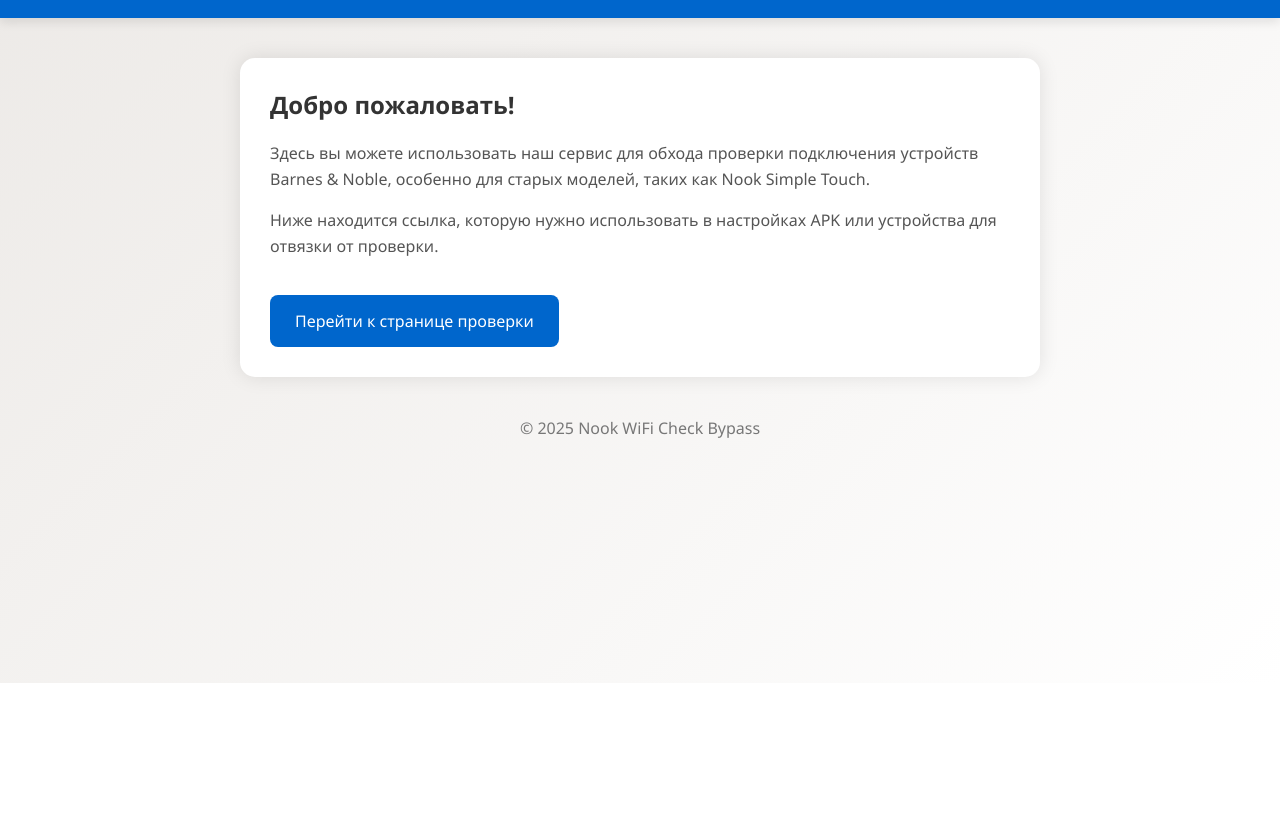
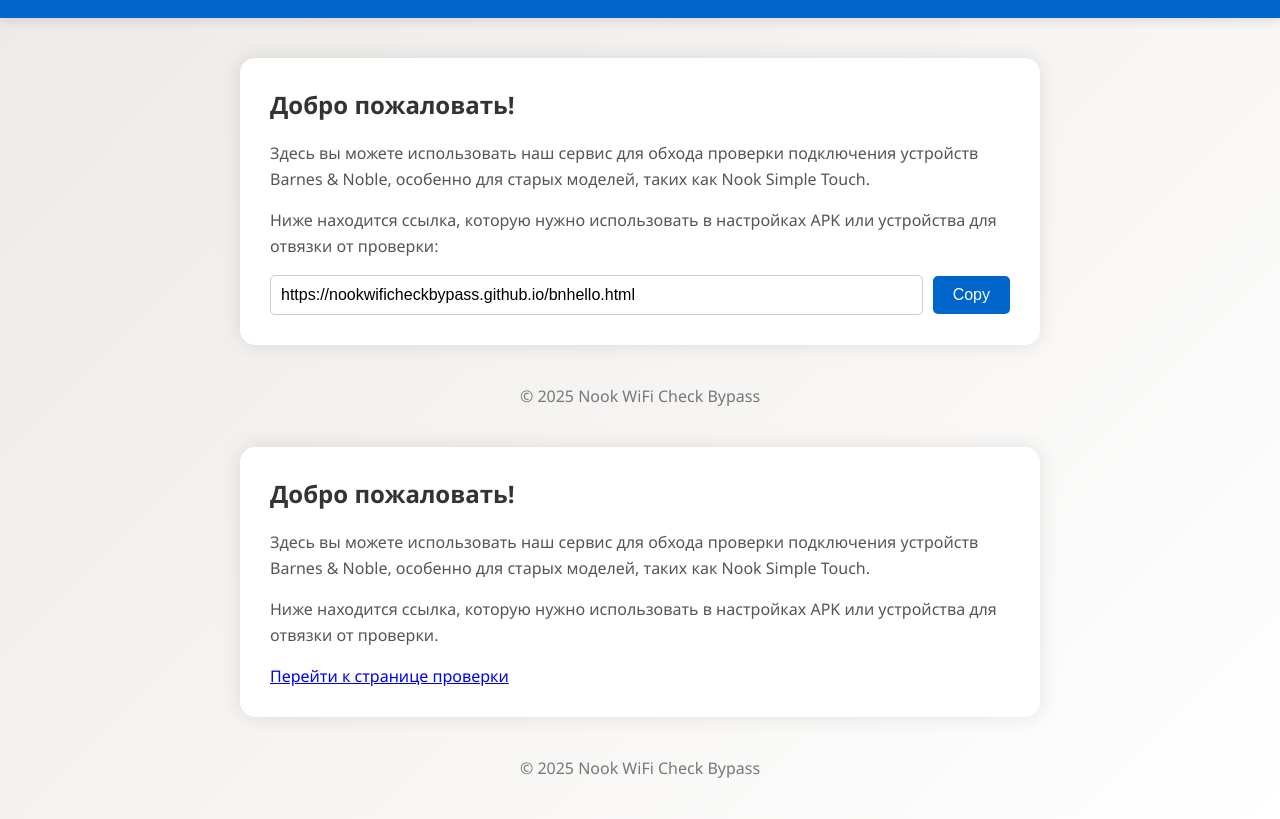
Before and after one commit to EssentialEnthusiasticTeam/essentialtest.github.io, a plain HTML site: page index.html in a window 1280 px wide. Shown: the part 117-936 px from the top of the page. Before the commit the page ends 800 px from the top, so only its background shows below. Drawn offline with Linux system fonts and the light colour scheme.

Commit message:
Update index.html

```diff
--- a/index.html
+++ b/index.html
@@ -47,18 +47,33 @@
             line-height: 1.6;
         }
 
-        .btn {
-            display: inline-block;
-            margin-top: 20px;
-            padding: 15px 25px;
+        .copy-container {
+            display: flex;
+            align-items: center;
+            margin-top: 15px;
+        }
+
+        .copy-container input {
+            flex: 1;
+            padding: 10px;
+            border: 1px solid #ccc;
+            border-radius: 5px;
+            font-size: 16px;
+            margin-right: 10px;
+        }
+
+        .copy-container button {
+            padding: 10px 20px;
             background-color: #0066cc;
             color: white;
-            text-decoration: none;
-            border-radius: 8px;
+            border: none;
+            border-radius: 5px;
+            cursor: pointer;
+            font-size: 16px;
             transition: background-color 0.3s ease;
         }
 
-        .btn:hover {
+        .copy-container button:hover {
             background-color: #004a99;
         }
 
@@ -78,6 +93,36 @@
         <div class="post">
             <h2>Добро пожаловать!</h2>
             <p>Здесь вы можете использовать наш сервис для обхода проверки подключения устройств Barnes & Noble, особенно для старых моделей, таких как Nook Simple Touch.</p>
+            <p>Ниже находится ссылка, которую нужно использовать в настройках APK или устройства для отвязки от проверки:</p>
+
+            <div class="copy-container">
+                <input type="text" id="linkField" value="https://nookwificheckbypass.github.io/bnhello.html" readonly>
+                <button onclick="copyLink()">Copy</button>
+            </div>
+        </div>
+    </main>
+
+    <footer>
+        &copy; 2025 Nook WiFi Check Bypass
+    </footer>
+
+    <script>
+        function copyLink() {
+            const copyText = document.getElementById("linkField");
+            copyText.select();
+            copyText.setSelectionRange(0, 99999); // Для мобильных
+            navigator.clipboard.writeText(copyText.value).then(() => {
+                alert("Ссылка скопирована!");
+            });
+        }
+    </script>
+</body>
+</html>    </header>
+
+    <main>
+        <div class="post">
+            <h2>Добро пожаловать!</h2>
+            <p>Здесь вы можете использовать наш сервис для обхода проверки подключения устройств Barnes & Noble, особенно для старых моделей, таких как Nook Simple Touch.</p>
             <p>Ниже находится ссылка, которую нужно использовать в настройках APK или устройства для отвязки от проверки.</p>
             <a class="btn" href="bnhello.html">Перейти к странице проверки</a>
         </div>
```
